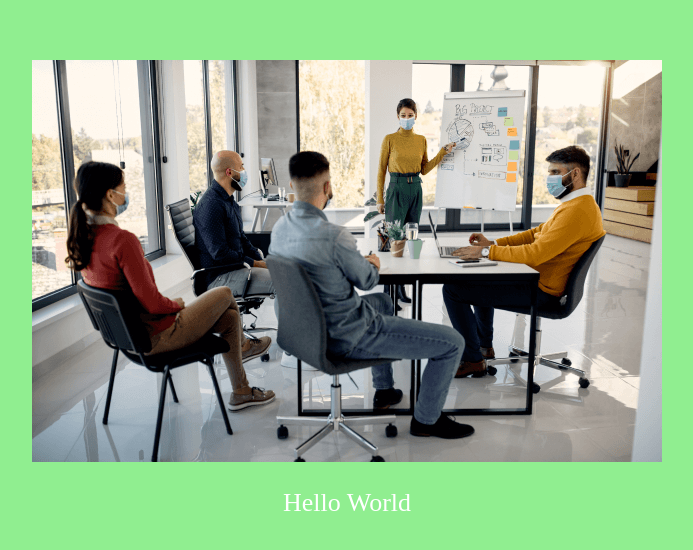
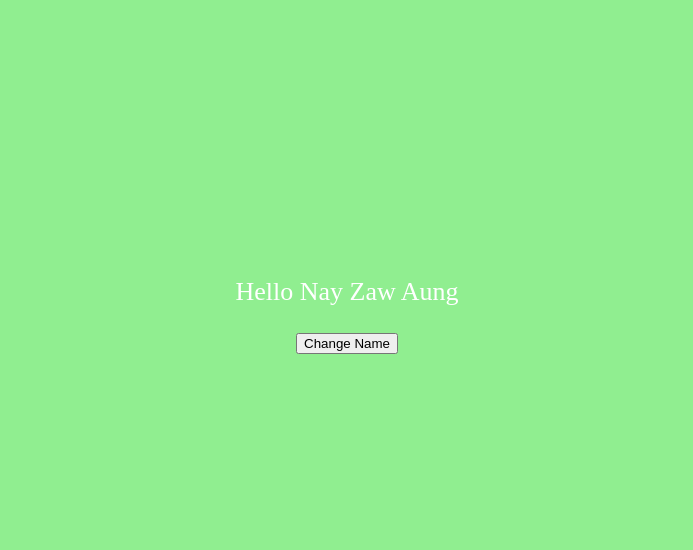
Before and after one commit to nayzawaungnza/react-basic, a React (Create React App) app: page / in a window 1280 px wide. Shown: the part 106-656 px from the top of the page, without its empty margins (293-986 px from the left). Built offline with nearby package versions, Linux system fonts and the light colour scheme.

Commit message:
useState Hook

```diff
--- a/src/App.js
+++ b/src/App.js
@@ -1,8 +1,14 @@
 import logo from './logo.svg';
 import './App.css';
 import image from './assets/recent-project-1.png';
+import { useState } from 'react';
+function App() {
 
-function App() {
+  let [name, setName] = useState("Nay Zaw Aung");
+  let changeName = () =>{
+    setName('Aung Aung');
+  }
+
   return (
     <div className="App">
       <header className="App-header">
@@ -16,12 +22,12 @@
 
       {/* 2 nd way */}
 
-      <img src={image} />
+      {/* <img src={image} /> */}
 
         <p>
-          Hello World
+          Hello {name}
         </p>
-
+        <button onClick={changeName}>Change Name</button>
       </header>
 
     </div>
```
